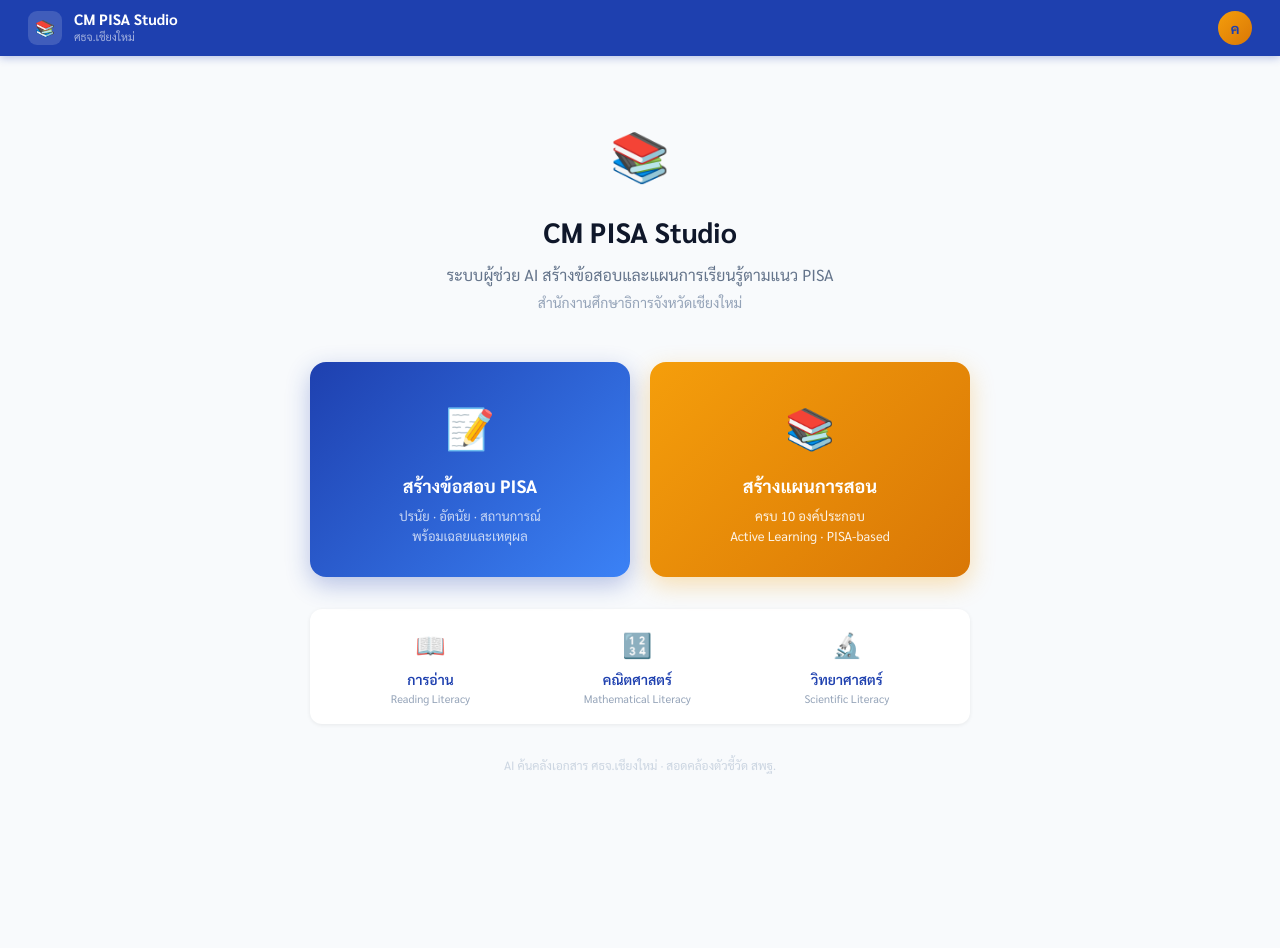
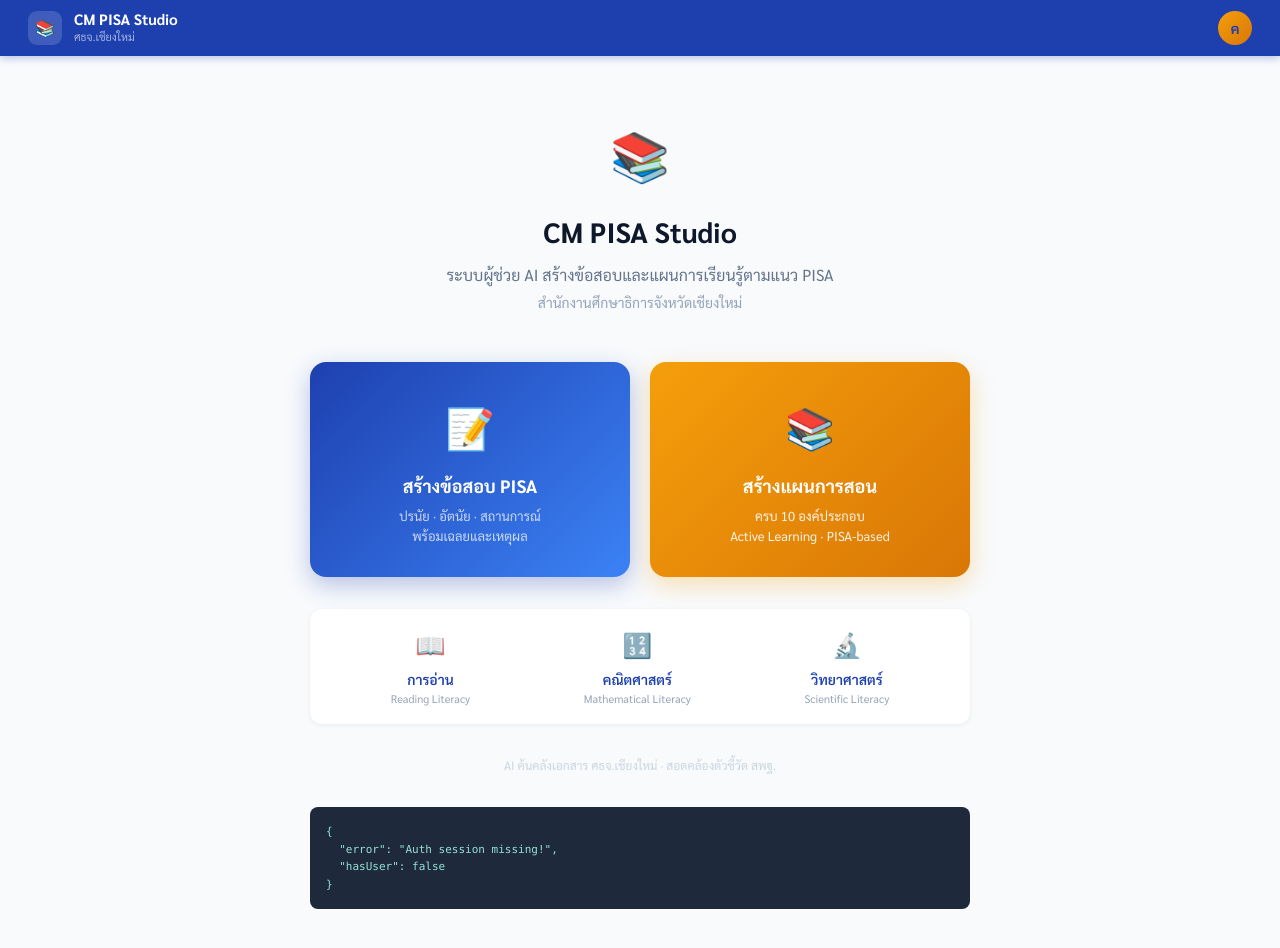
Before and after one commit to svpearsingh-ai/cm-pisa-studio, a Next.js app: page /dashboard in a window 1280 px wide. Shown: the top 948 px of the page. Before the commit the page ends 835 px from the top, so only its background shows below. Built offline with nearby package versions, Linux system fonts and the light colour scheme; no server answers.

Commit message:
add debug info to dashboard

```diff
--- a/app/dashboard/page.tsx
+++ b/app/dashboard/page.tsx
@@ -9,11 +9,16 @@ export default function DashboardPage() {
   const [teacherEmail, setTeacherEmail] = useState('')
   const [initial, setInitial] = useState('ค')
   const [showMenu, setShowMenu] = useState(false)
+  const [debugInfo, setDebugInfo] = useState('')
 
   useEffect(() => {
     async function loadUser() {
-      const { data } = await supabase.auth.getUser()
+      const { data, error } = await supabase.auth.getUser()
       const user = data?.user
+
+      // DEBUG: เก็บข้อมูลดิบไว้แสดงผล เพื่อหาสาเหตุที่ชื่อไม่ขึ้น
+      setDebugInfo(JSON.stringify({ error: error?.message, hasUser: !!user, metadata: user?.user_metadata, email: user?.email }, null, 2))
+
       if (!user) return
       const fullName = (user.user_metadata?.full_name as string) || ''
       setTeacherName(fullName)
@@ -29,7 +34,6 @@ export default function DashboardPage() {
     router.push('/login')
   }
 
-  // แสดงชื่อ ถ้ามี full_name ใช้เลย ถ้าไม่มีใช้ email แทน (เผื่อบัญชีที่ยังไม่มี metadata ครบ)
   const displayName = teacherName || teacherEmail
 
   return (
@@ -120,8 +124,12 @@ export default function DashboardPage() {
         <p style={{ textAlign:'center', color:'#CBD5E1', fontSize:12, marginTop:32 }}>
           AI ค้นคลังเอกสาร ศธจ.เชียงใหม่ · สอดคล้องตัวชี้วัด สพฐ.
         </p>
+
+        {/* DEBUG BLOCK - ลบทิ้งทีหลังได้ */}
+        <pre style={{ marginTop:32, padding:16, background:'#1E293B', color:'#94E2D5', fontSize:11, borderRadius:8, overflow:'auto', whiteSpace:'pre-wrap' }}>
+{debugInfo || 'กำลังโหลด...'}
+        </pre>
       </div>
     </div>
   )
 }
-// trigger redeploy
```
